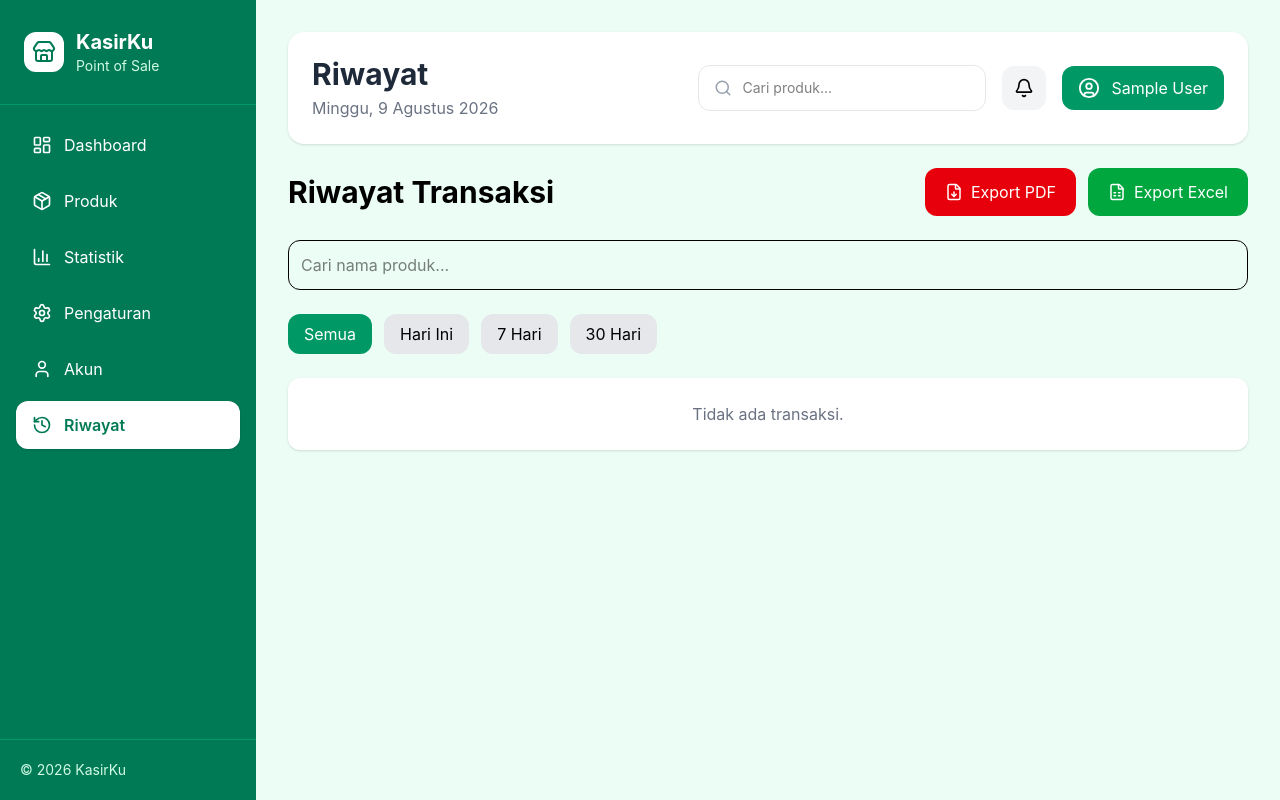
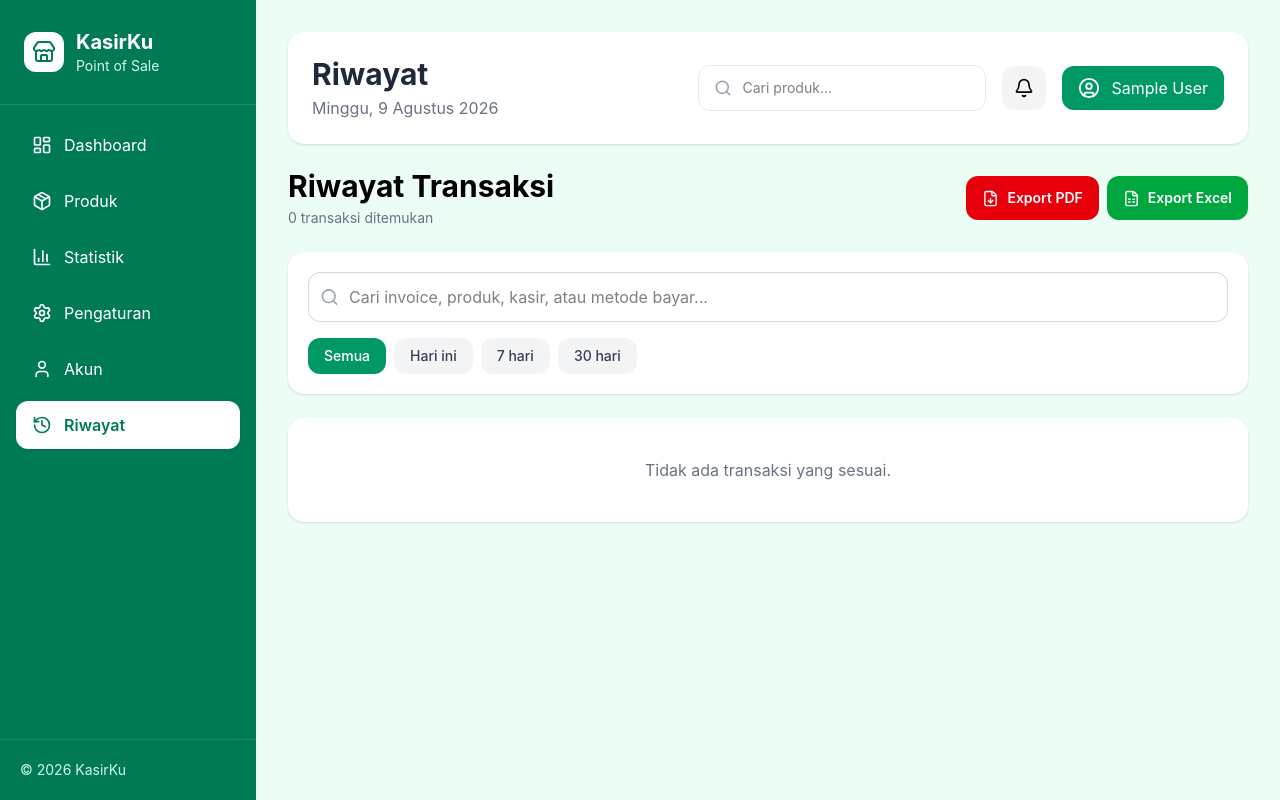
Before and after one commit to Binnnnn02/Cashier-in.id, a React (Vite) app: page /history in a window 1280 px wide. Built offline with nearby package versions, Linux system fonts and the light colour scheme; sample sign-in values are in the browser's storage.

Commit message:
feat: checkout dan riwayat transaksi

```diff
--- a/src/pages/History.jsx
+++ b/src/pages/History.jsx
@@ -1,450 +1,341 @@
-import { useProducts } from "../context/ProductContext";
-import { useState } from "react";
+// src/pages/History.jsx
+import { useMemo, useState } from "react";
 import jsPDF from "jspdf";
 import autoTable from "jspdf-autotable";
 import * as XLSX from "xlsx";
 import { saveAs } from "file-saver";
-import { FileDown, FileSpreadsheet } from "lucide-react";
+import { Eye, FileDown, FileSpreadsheet, Search } from "lucide-react";
+import { useProducts } from "../context/ProductContext";
+import InvoiceModal from "../components/invoice/InvoiceModal";
+
+const formatRupiah = (amount) =>
+  `Rp${Number(amount || 0).toLocaleString("id-ID")}`;
 
 export default function History() {
-
   const { history } = useProducts();
-  console.log(history);
-
   const [filter, setFilter] = useState("all");
   const [search, setSearch] = useState("");
+  const [selectedTransaction, setSelectedTransaction] = useState(null);
 
-  const filteredHistory = history.filter((trx) => {
+  const filteredHistory = useMemo(() => {
+    const keyword = search.trim().toLowerCase();
+    const now = new Date();
 
-  // Filter search
-  const matchSearch = trx.items.some((item) =>
-    item.name.toLowerCase().includes(search.toLowerCase())
+    return history.filter((transaction) => {
+      const searchableText = [
+        transaction.invoice,
+        transaction.cashier,
+        transaction.paymentMethod,
+        ...(transaction.items || []).map((item) => item.name),
+      ]
+        .filter(Boolean)
+        .join(" ")
+        .toLowerCase();
+
+      if (keyword && !searchableText.includes(keyword)) return false;
+      if (filter === "all") return true;
+
+      const transactionDate = new Date(
+        transaction.createdAt || transaction.date
       );
 
-  if (!matchSearch) return false;
+      if (Number.isNaN(transactionDate.getTime())) return false;
 
-  // Tidak ada filter
-  if (filter === "all") return true;
+      if (filter === "today") {
+        return transactionDate.toDateString() === now.toDateString();
+      }
 
-  // Ambil waktu transaksi
-  const trxDate = new Date(trx.createdAt || trx.date);
-
-  // Kalau tanggal tidak valid
-  if (isNaN(trxDate.getTime())) return false;
-
-  const now = new Date();
-
-  // Filter Hari Ini
-  if (filter === "today") {
+      const dayDifference =
+        (now.getTime() - transactionDate.getTime()) / 86_400_000;
 
       return (
-      trxDate.getDate() === now.getDate() &&
-      trxDate.getMonth() === now.getMonth() &&
-      trxDate.getFullYear() === now.getFullYear()
+        dayDifference >= 0 &&
+        dayDifference <= (filter === "week" ? 7 : 30)
+      );
+    });
+  }, [filter, history, search]);
+
+  const downloadTransactionPDF = (transaction) => {
+    const doc = new jsPDF();
+
+    doc.setFontSize(18);
+    doc.text("INVOICE", 14, 18);
+
+    doc.setFontSize(10);
+    doc.text(`Invoice: ${transaction.invoice}`, 14, 27);
+    doc.text(`Tanggal: ${transaction.date}`, 14, 33);
+    doc.text(`Kasir: ${transaction.cashier || "Admin"}`, 14, 39);
+    doc.text(`Pembayaran: ${transaction.paymentMethod}`, 14, 45);
+
+    autoTable(doc, {
+      startY: 52,
+      head: [["Produk", "Qty", "Harga", "Subtotal"]],
+      body: (transaction.items || []).map((item) => [
+        item.name,
+        item.qty,
+        formatRupiah(item.price),
+        formatRupiah(item.price * item.qty),
+      ]),
+      theme: "grid",
+      headStyles: { fillColor: [5, 150, 105] },
+      styles: { fontSize: 9 },
+    });
+
+    const y = doc.lastAutoTable.finalY + 10;
+
+    doc.setFontSize(11);
+    doc.text(`Total: ${formatRupiah(transaction.total)}`, 14, y);
+    doc.text(
+      `Dibayar: ${formatRupiah(
+        transaction.paidAmount ?? transaction.total
+      )}`,
+      14,
+      y + 7
+    );
+    doc.text(
+      `Kembalian: ${formatRupiah(transaction.change)}`,
+      14,
+      y + 14
     );
 
-  }
-
-  // Selisih hari
-  const diff =
-    (now.getTime() - trxDate.getTime()) /
-    (1000 * 60 * 60 * 24);
-
-  // Filter 7 Hari
-  if (filter === "week") {
-
-    return diff >= 0 && diff <= 7;
-
-  }
-
-  // Filter 30 Hari
-  if (filter === "month") {
-
-    return diff >= 0 && diff <= 30;
-
-  }
-
-  return true;
-
-});
-
-  const downloadTransactionPDF = (trx) => {
-
-  const doc = new jsPDF();
-
-  let y = 20;
-
-  doc.setFontSize(18);
-  doc.text("INVOICE", 20, y);
-
-  y += 12;
-
-  doc.setFontSize(11);
-
-  doc.text(
-    `Invoice : ${trx.invoice}`,
-    20,
-    y
-  );
-
-  y += 8;
-
-  doc.text(
-    `Tanggal : ${trx.date}`,
-    20,
-    y
-  );
-
-  y += 8;
-
-  doc.text(
-    `Metode : ${trx.paymentMethod}`,
-    20,
-    y
-  );
-
-  y += 12;
-
-  trx.items.forEach((item) => {
-
-    doc.text(
-      `${item.name} (${item.qty}x)`,
-      20,
-      y
-    );
-
-    doc.text(
-      `Rp${(item.price * item.qty).toLocaleString("id-ID")}`,
-      130,
-      y
-    );
-
-    y += 8;
-
-  });
-
-  y += 10;
-
-  doc.setFontSize(13);
-
-  doc.text(
-    `Total : Rp${trx.total.toLocaleString("id-ID")}`,
-    20,
-    y
-  );
-
-  doc.save(`${trx.invoice}.pdf`);
-
+    doc.save(`${transaction.invoice}.pdf`);
   };
 
   const downloadPDF = () => {
-
     const doc = new jsPDF();
 
     doc.setFontSize(18);
     doc.text("Laporan Penjualan", 14, 18);
 
-  doc.setFontSize(11);
+    doc.setFontSize(10);
     doc.text(
-    `Tanggal Cetak : ${new Date().toLocaleString("id-ID")}`,
+      `Tanggal cetak: ${new Date().toLocaleString("id-ID")}`,
       14,
-    26
+      25
     );
 
-  const rows = [];
-
-  filteredHistory.forEach((trx) => {
-
-    trx.items.forEach((item) => {
-
-      rows.push([
-        trx.id,
+    const rows = filteredHistory.flatMap((transaction) =>
+      (transaction.items || []).map((item) => [
+        transaction.invoice,
         item.name,
         item.qty,
-        `Rp${item.price.toLocaleString("id-ID")}`,
-        `Rp${(item.price * item.qty).toLocaleString("id-ID")}`,
-        trx.date,
-      ]);
-
-    });
-
-  });
+        formatRupiah(item.price),
+        formatRupiah(item.price * item.qty),
+        transaction.date,
+      ])
+    );
 
     autoTable(doc, {
-
-    startY: 35,
-
-    head: [[
-      "ID",
-      "Produk",
-      "Qty",
-      "Harga",
-      "Subtotal",
-      "Tanggal",
-    ]],
-
+      startY: 32,
+      head: [["Invoice", "Produk", "Qty", "Harga", "Subtotal", "Tanggal"]],
       body: rows,
-
+      theme: "grid",
+      styles: { fontSize: 8 },
+      headStyles: { fillColor: [5, 150, 105] },
     });
 
     const total = filteredHistory.reduce(
-
-    (sum, trx) => sum + trx.total,
-
+      (sum, transaction) => sum + Number(transaction.total || 0),
       0
-
     );
 
+    doc.setFontSize(11);
     doc.text(
-
-    `Total Pendapatan : Rp${total.toLocaleString("id-ID")}`,
-
+      `Total pendapatan: ${formatRupiah(total)}`,
       14,
-
-    doc.lastAutoTable.finalY + 15
-
+      doc.lastAutoTable.finalY + 12
     );
 
     doc.save("Laporan-Penjualan.pdf");
-
   };
 
   const downloadExcel = () => {
-
-  const data = [];
-
-  filteredHistory.forEach((trx) => {
-
-    trx.items.forEach((item) => {
-
-      data.push({
-
-        "ID Transaksi": trx.id,
-        "Produk": item.name,
-        "Qty": item.qty,
-        "Harga": item.price,
-        "Subtotal": item.price * item.qty,
-        "Tanggal": trx.date,
-
-      });
-
-    });
-
-  });
-
-  const worksheet = XLSX.utils.json_to_sheet(data);
+    const rows = filteredHistory.flatMap((transaction) =>
+      (transaction.items || []).map((item) => ({
+        Invoice: transaction.invoice,
+        Kasir: transaction.cashier || "Admin",
+        Produk: item.name,
+        Qty: item.qty,
+        Harga: item.price,
+        Subtotal: item.price * item.qty,
+        "Metode Pembayaran": transaction.paymentMethod,
+        Tanggal: transaction.date,
+      }))
+    );
 
     const workbook = XLSX.utils.book_new();
 
     XLSX.utils.book_append_sheet(
       workbook,
-    worksheet,
+      XLSX.utils.json_to_sheet(rows),
       "Riwayat"
     );
 
-  const excelBuffer = XLSX.write(workbook, {
-    bookType: "xlsx",
-    type: "array",
-  });
-
     const file = new Blob(
-    [excelBuffer],
+      [XLSX.write(workbook, { bookType: "xlsx", type: "array" })],
       {
-      type:
-        "application/vnd.openxmlformats-officedocument.spreadsheetml.sheet",
+        type: "application/vnd.openxmlformats-officedocument.spreadsheetml.sheet",
       }
     );
 
     saveAs(file, "Laporan-Penjualan.xlsx");
-
   };
 
+  const filterOptions = [
+    ["all", "Semua"],
+    ["today", "Hari ini"],
+    ["week", "7 hari"],
+    ["month", "30 hari"],
+  ];
+
   return (
-
     <div className="space-y-6">
-
-      <div className="flex justify-between items-center">
-
-        <h1 className="text-3xl font-bold">
+      <div className="flex flex-col gap-4 sm:flex-row sm:items-center sm:justify-between">
+        <div>
+          <h1 className="text-2xl font-bold sm:text-3xl">
             Riwayat Transaksi
           </h1>
 
-      <div className="flex gap-3">
+          <p className="mt-1 text-sm text-gray-500">
+            {filteredHistory.length} transaksi ditemukan
+          </p>
+        </div>
 
+        <div className="grid grid-cols-2 gap-2 sm:flex">
           <button
+            type="button"
             onClick={downloadPDF}
-          className="flex items-center gap-2 bg-red-600 hover:bg-red-700 text-white px-5 py-3 rounded-xl"
+            className="flex items-center justify-center gap-2 rounded-xl bg-red-600 px-4 py-3 text-sm font-semibold text-white hover:bg-red-700"
           >
-          <FileDown size={18}/>
+            <FileDown size={17} />
             Export PDF
           </button>
 
           <button
+            type="button"
             onClick={downloadExcel}
-          className="flex items-center gap-2 bg-green-600 hover:bg-green-700 text-white px-5 py-3 rounded-xl"
+            className="flex items-center justify-center gap-2 rounded-xl bg-green-600 px-4 py-3 text-sm font-semibold text-white hover:bg-green-700"
           >
-          <FileSpreadsheet size={18}/>
+            <FileSpreadsheet size={17} />
             Export Excel
           </button>
-
         </div>
       </div>
-      <input
-        type="text"
-        placeholder="Cari nama produk..."
-        value={search}
-        onChange={(e) => setSearch(e.target.value)}
-        className="w-full border rounded-xl p-3"
+
+      <div className="rounded-2xl bg-white p-4 shadow-sm sm:p-5">
+        <div className="relative">
+          <Search
+            className="absolute left-3 top-1/2 -translate-y-1/2 text-gray-400"
+            size={19}
           />
 
-      <div className="flex gap-3 flex-wrap">
+          <input
+            type="search"
+            placeholder="Cari invoice, produk, kasir, atau metode bayar..."
+            value={search}
+            onChange={(event) => setSearch(event.target.value)}
+            className="w-full rounded-xl border border-gray-300 py-3 pl-10 pr-3 outline-none focus:border-emerald-600 focus:ring-2 focus:ring-emerald-100"
+          />
+        </div>
 
+        <div className="mt-4 flex flex-wrap gap-2">
+          {filterOptions.map(([value, label]) => (
             <button
-          onClick={() => setFilter("all")}
-          className={`px-4 py-2 rounded-xl ${
-            filter === "all"
+              key={value}
+              type="button"
+              onClick={() => setFilter(value)}
+              className={`rounded-xl px-4 py-2 text-sm font-medium ${
+                filter === value
                   ? "bg-emerald-600 text-white"
-              : "bg-gray-200"
+                  : "bg-gray-100 text-gray-700 hover:bg-gray-200"
               }`}
             >
-          Semua
+              {label}
+            </button>
+          ))}
+        </div>
+      </div>
+
+      {filteredHistory.length === 0 ? (
+        <div className="rounded-2xl bg-white p-10 text-center text-gray-500 shadow-sm">
+          Tidak ada transaksi yang sesuai.
+        </div>
+      ) : (
+        <div className="space-y-4">
+          {filteredHistory.map((transaction) => (
+            <article
+              key={transaction.id}
+              className="rounded-2xl bg-white p-4 shadow-sm sm:p-5"
+            >
+              <div className="flex flex-col gap-2 border-b pb-4 sm:flex-row sm:items-start sm:justify-between">
+                <div>
+                  <h2 className="font-bold text-gray-900">
+                    {transaction.invoice}
+                  </h2>
+
+                  <p className="mt-1 text-sm text-gray-500">
+                    {transaction.date} · Kasir:{" "}
+                    {transaction.cashier || "Admin"}
+                  </p>
+                </div>
+
+                <span className="w-fit rounded-full bg-blue-50 px-3 py-1 text-sm font-medium text-blue-700">
+                  {transaction.paymentMethod}
+                </span>
+              </div>
+
+              <div className="mt-4 space-y-2 text-sm">
+                {(transaction.items || []).map((item) => (
+                  <div key={item.id} className="flex justify-between gap-4">
+                    <span>
+                      {item.name}{" "}
+                      <span className="text-gray-500">× {item.qty}</span>
+                    </span>
+
+                    <span className="shrink-0">
+                      {formatRupiah(item.price * item.qty)}
+                    </span>
+                  </div>
+                ))}
+              </div>
+
+              <div className="mt-4 flex items-center justify-between border-t pt-4">
+                <span className="font-semibold">Total</span>
+
+                <span className="text-lg font-bold text-emerald-700">
+                  {formatRupiah(transaction.total)}
+                </span>
+              </div>
+
+              <div className="mt-5 grid grid-cols-2 gap-2 sm:flex">
+                <button
+                  type="button"
+                  onClick={() => setSelectedTransaction(transaction)}
+                  className="flex items-center justify-center gap-2 rounded-xl bg-gray-800 px-4 py-2.5 text-sm font-semibold text-white hover:bg-gray-900"
+                >
+                  <Eye size={17} />
+                  Detail
                 </button>
 
                 <button
-          onClick={() => setFilter("today")}
-          className={`px-4 py-2 rounded-xl ${
-            filter === "today"
-              ? "bg-emerald-600 text-white"
-              : "bg-gray-200"
-          }`}
+                  type="button"
+                  onClick={() => downloadTransactionPDF(transaction)}
+                  className="flex items-center justify-center gap-2 rounded-xl bg-red-600 px-4 py-2.5 text-sm font-semibold text-white hover:bg-red-700"
                 >
-          Hari Ini
-        </button>
-
-        <button
-          onClick={() => setFilter("week")}
-          className={`px-4 py-2 rounded-xl ${
-            filter === "week"
-              ? "bg-emerald-600 text-white"
-              : "bg-gray-200"
-          }`}
-        >
-          7 Hari
-        </button>
-
-        <button
-          onClick={() => setFilter("month")}
-          className={`px-4 py-2 rounded-xl ${
-            filter === "month"
-              ? "bg-emerald-600 text-white"
-              : "bg-gray-200"
-          }`}
-        >
-          30 Hari
-        </button>
-
-      </div>
-
-      {
-
-        filteredHistory.length === 0 ? (
-
-          <div className="bg-white rounded-xl shadow p-6 text-center text-gray-500">
-            Tidak ada transaksi.
-          </div>
-
-        ) : (
-
-          filteredHistory.map((trx) => (
-
-            <div
-              key={trx.id}
-              className="bg-white rounded-xl shadow p-5"
-            >
-
-              <div className="flex justify-between items-center">
-
-                <h2 className="font-bold">
-                  {trx.invoice}
-                </h2>
-
-                <p className="text-gray-500 text-sm">
-                  {trx.paymentMethod}
-                </p>
-
-                <span className="text-gray-500 text-sm">
-                  {trx.date}
-                </span>
-
-              </div>
-
-              <div className="mt-4 space-y-2">
-
-                {
-
-                  trx.items.map((item) => (
-
-                    <div
-                      key={item.id}
-                      className="flex justify-between"
-                    >
-
-                      <span>
-                        {item.name} × {item.qty}
-                      </span>
-
-                      <span>
-                        Rp{(item.price * item.qty).toLocaleString("id-ID")}
-                      </span>
-
-                    </div>
-
-                  ))
-
-                }
-
-              </div>
-
-              <hr className="my-4" />
-
-              <div className="flex justify-between font-bold text-lg">
-
-                <span>Total</span>
-
-                <span>
-                  Rp{trx.total.toLocaleString("id-ID")}
-                </span>
-
-              </div>
-
-              <div className="flex gap-3 mt-5">
-
-  <button
-    onClick={() => window.print()}
-    className="bg-emerald-600 hover:bg-emerald-700 text-white px-4 py-2 rounded-lg"
-  >
-    Print
-  </button>
-
-  <button
-    onClick={() => downloadTransactionPDF(trx)}
-    className="bg-red-600 hover:bg-red-700 text-white px-4 py-2 rounded-lg"
-  >
+                  <FileDown size={17} />
                   PDF
                 </button>
+              </div>
+            </article>
+          ))}
+        </div>
+      )}
 
+      <InvoiceModal
+        open={Boolean(selectedTransaction)}
+        transaction={selectedTransaction}
+        onClose={() => setSelectedTransaction(null)}
+      />
     </div>
-
-            </div>
-
-          ))
-
-        )
-
+  );
 }
-
-    </div>
-
-  );
-
-}
```
Lines whose indentation alone changed are shown as unchanged.
